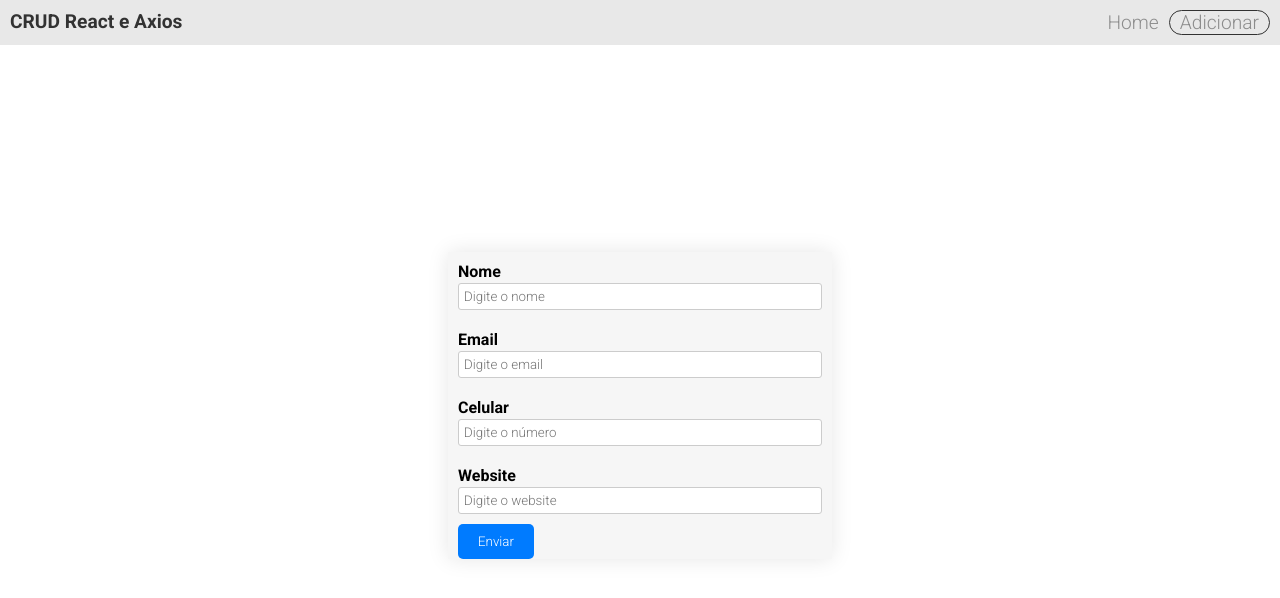
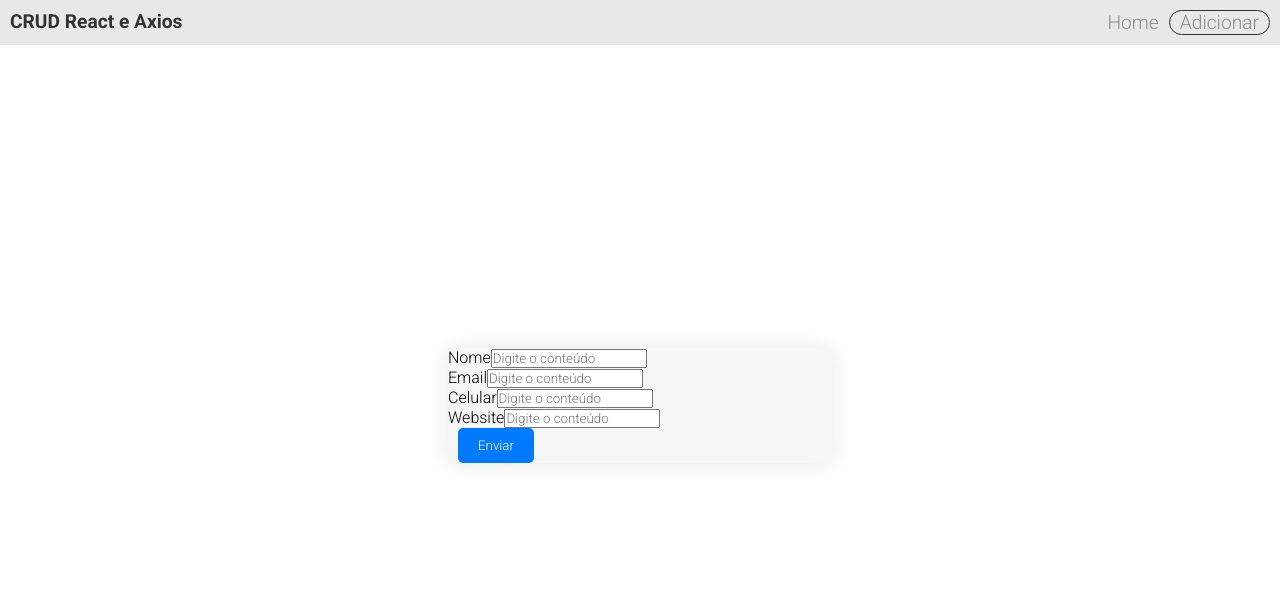
Before and after one commit to ebarbozadev/React-CRUD-01, a React (Vite) app: page /adicionar in a window 1280 px wide. Shown: the top 598 px of the page. Built offline with nearby package versions, Linux system fonts and the light colour scheme.

Commit message:
Atualizando formulário

```diff
--- a/src/routes/Adicionar.jsx
+++ b/src/routes/Adicionar.jsx
@@ -34,7 +34,7 @@ export default function Adicionar() {
     return (
         <form onSubmit={(evento) => adicionarUsuario(evento)} className={styles.container__adicionar}>
             <div className={styles.campo}>
-                <Campo
+                {/* <Campo
                     children="Nome"
                     key={nome}
                     value={nome}
@@ -68,12 +68,27 @@ export default function Adicionar() {
                     type="text"
                     onChange={(evento) => setWebsite(evento.target.value)}
                     placeholder="Digite o website"
-                />
+                /> */}
 
-                {/* <div>
+                <div>
                     <label htmlFor="nome">Nome</label>
                     <input type="text" id='nome' placeholder='Digite o conteúdo' onChange={(evento) => setNome(evento.target.value)} />
-                </div> */}
+                </div>
+
+                <div>
+                    <label htmlFor="email">Email</label>
+                    <input type="email" id='email' placeholder='Digite o conteúdo' onChange={(evento) => setEmail(evento.target.value)} />
+                </div>
+
+                <div>
+                    <label htmlFor="celular">Celular</label>
+                    <input type="text" id='celular' placeholder='Digite o conteúdo' onChange={(evento) => setCelular(evento.target.value)} />
+                </div>
+
+                <div>
+                    <label htmlFor="website">Website</label>
+                    <input type="text" id='website' placeholder='Digite o conteúdo' onChange={(evento) => setWebsite(evento.target.value)} />
+                </div>
 
                 <input type="submit" value="Enviar" />
             </div>
```
